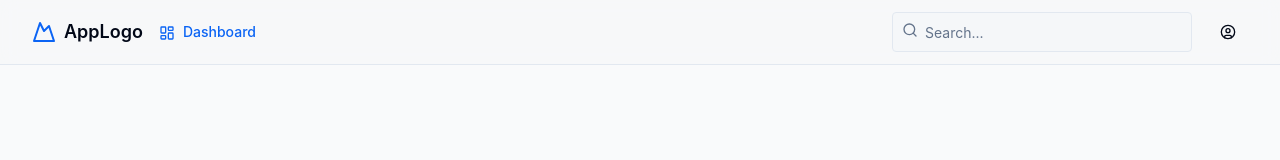
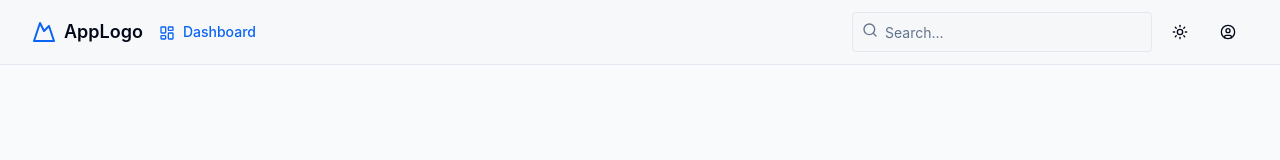
Before and after one commit to SadiqNaizam/mlo-a774-ee6b, a React (Vite) app: page /dashboard in a window 1280 px wide. Shown: the top 160 px of the page. Built offline with nearby package versions, Linux system fonts and the light colour scheme.

Commit message:
Updated code files: AppHeader.tsx

```diff
--- a/src/components/layout/AppHeader.tsx
+++ b/src/components/layout/AppHeader.tsx
@@ -1,6 +1,6 @@
 import React from 'react';
 import { Link, NavLink } from 'react-router-dom';
-import BrandLogo from '@/components/BrandLogo'; // Assuming BrandLogo is in src/components/BrandLogo.tsx
+import BrandLogo from '@/components/BrandLogo';
 import { Button } from '@/components/ui/button';
 import { Input } from '@/components/ui/input';
 import {
@@ -12,6 +12,7 @@ import {
   DropdownMenuTrigger,
 } from '@/components/ui/dropdown-menu';
 import { Search, UserCircle, LogOut, Settings, LayoutDashboard } from 'lucide-react';
+import { ThemeToggleButton } from '@/components/ThemeToggleButton'; // Added import
 
 const AppHeader: React.FC = () => {
   console.log('AppHeader loaded');
@@ -42,14 +43,11 @@ const AppHeader: React.FC = () => {
               Dashboard
             </NavLink>
             {/* Add other primary navigation links here if any, e.g.
-            <NavLink to="/other-feature" className={navLinkClasses}>
-              Other Feature
-            </NavLink>
-            */}
+            <NavLink to="/other-feature" className={navLinkClasses}>\n              Other Feature\n            </NavLink>\n            */}
           </nav>
         </div>
 
-        <div className="flex items-center gap-4">
+        <div className="flex items-center gap-2"> {/* Adjusted gap for new button */}
           <div className="relative hidden sm:block">
             <Search className="absolute left-2.5 top-2.5 h-4 w-4 text-muted-foreground" />
             <Input
@@ -58,6 +56,8 @@ const AppHeader: React.FC = () => {
               className="pl-8 sm:w-[200px] md:w-[300px] lg:w-[300px]"
             />
           </div>
+
+          <ThemeToggleButton /> {/* Added Theme Toggle Button */}
 
           <DropdownMenu>
             <DropdownMenuTrigger asChild>
```
